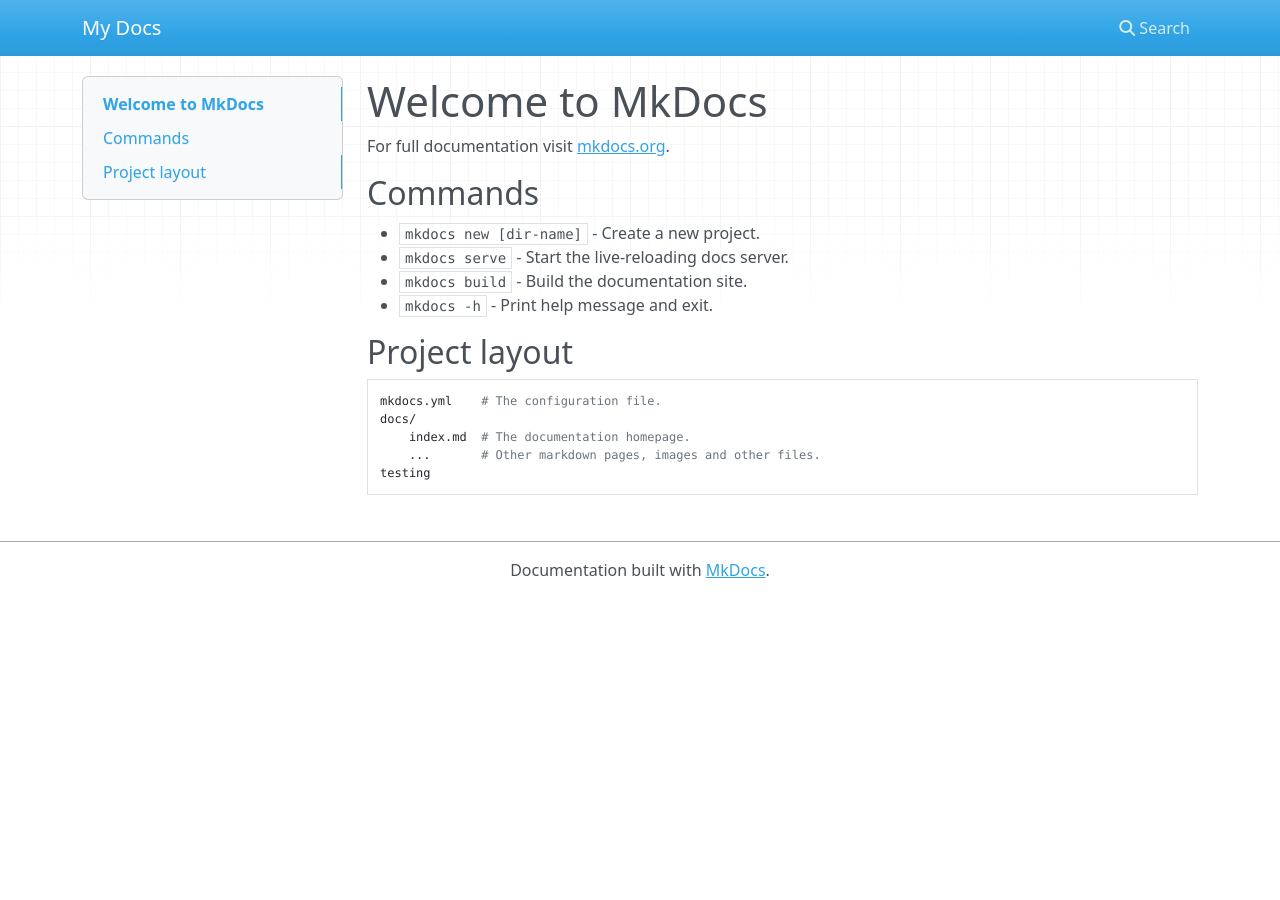
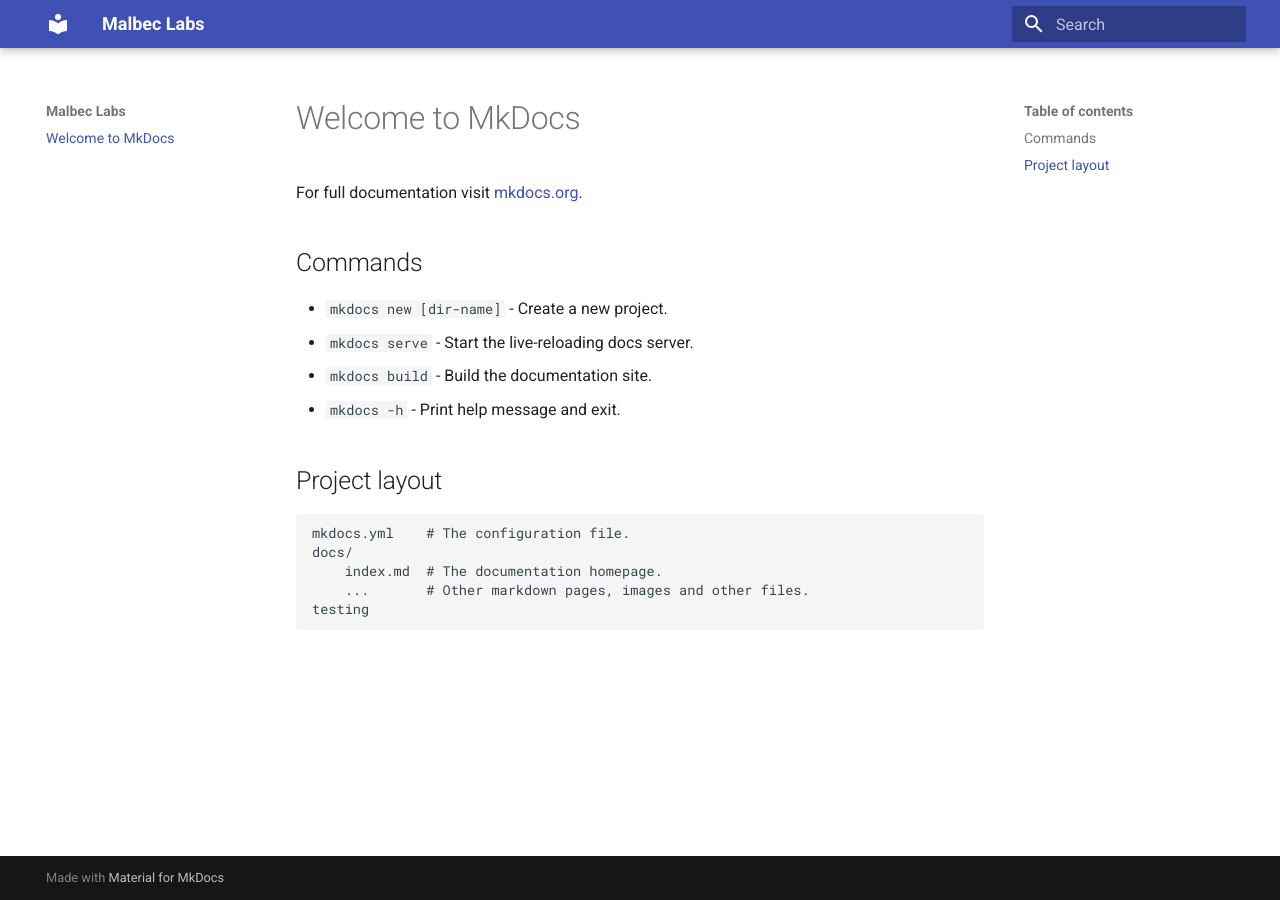
Before and after one commit to malbeclabs/docs, an MkDocs documentation site: the page built from docs/index.md, in a window 1280 px wide. Built offline with MkDocs 1.6.1 and Material for MkDocs 9.7.7, drawn with Linux system fonts in a browser that asks for light colours; nearby versions of some CDN libraries.

Commit message:
use material

```diff
--- a/mkdocs.yml
+++ b/mkdocs.yml
@@ -1 +1,4 @@
-site_name: My Docs
+site_name: Malbec Labs
+site_url: https://docs.malbeclabs.com/
+theme:
+  name: material
```
